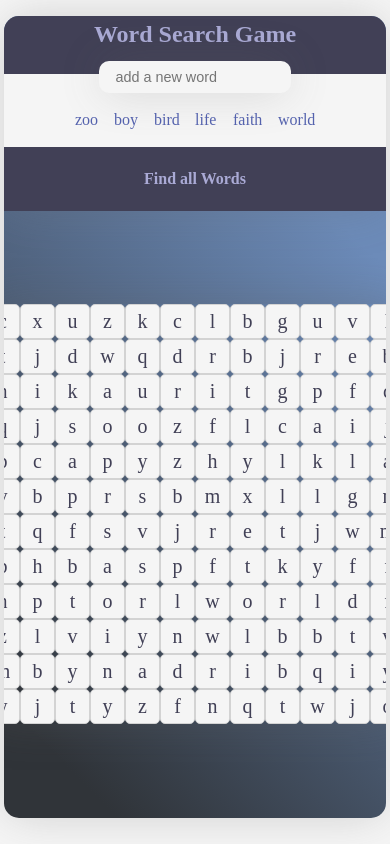
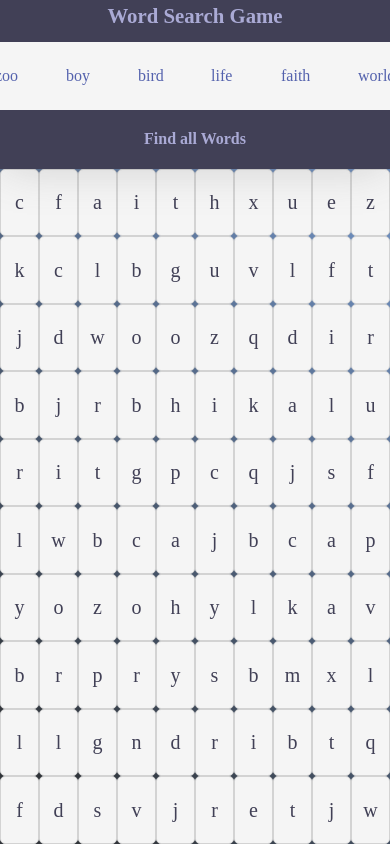
Before and after one commit to afifym/word_search_game_dark, a plain HTML site: page index.html in a window 390 px wide. Drawn offline with Linux system fonts and the light colour scheme.

Commit message:
responsive

```diff
--- a/css/styles.scss
+++ b/css/styles.scss
@@ -155,24 +155,14 @@ body {
 
   position: relative;
   z-index: 2;
-
-  .hints-bg {
-    width: 100%;
-    height: 12%;
-
-    background-color: $color-4;
-
-    position: absolute;
-    left: 0;
-    top: 0;
-    z-index: -1;
-  }
+  overflow: hidden;
 
   .hints-title {
-    margin-top: 0.8em;
+    padding: 0.8em 0;
     text-align: center;
     color: $color-1;
     font-size: 1.4rem;
+    background-color: $color-4;
   }
 
   .add-wrapper {
@@ -200,7 +190,11 @@ body {
     max-height: 70%;
     font-size: 1.2rem;
     color: $color-2;
+    margin-top: 0.5em;
 
+    li {
+      margin-top: 0.5em;
+    }
     &::-webkit-scrollbar {
       width: 12px;
     }
@@ -239,7 +233,6 @@ body {
 
 // HINT ITEM
 .hints-list .hint-item {
-  margin: 0.1em 0;
   font-size: 1.5rem;
 
   transform: scale(0);
@@ -260,13 +253,14 @@ body {
 
 #board-wrapper {
   @include flex(row, center, center);
-  width: 80%;
+  width: 80vh;
+  height: 80vh;
 
   .board {
     @include flex(row, center, center);
     flex-wrap: wrap;
-    width: 600px;
-    height: 600px;
+    width: 100%;
+    height: 100%;
 
     opacity: 1;
     box-shadow: 0px 0px 45px -5px rgba(100, 100, 100, 0.3);
@@ -307,6 +301,12 @@ body {
     animation: animate-cell-click 0.3s ease forwards;
   }
 
+  &.cell-unclicked {
+    color: $color-4;
+    background-color: $color-0;
+    border: 1px solid lightgray;
+  }
+
   &.mark-found {
     pointer-events: none;
     background-color: $color-3;
@@ -322,62 +322,45 @@ body {
 @media (max-width: 860px) {
   #container {
     @include flex(column, none, center);
-    width: 98%;
+    margin-top: 0;
+    border-radius: 0;
+    width: 100vw;
+    height: 100vh;
   }
 
   #hints {
     width: 100%;
-    height: 25%;
-    margin-bottom: 0;
-
-    .hints-bg {
-      height: 30%;
-    }
+    height: 20%;
 
     .hints-title {
-      margin-top: 0.2em;
-      font-size: 1.5rem;
+      font-size: 1.3rem;
+      height: 25%;
+      margin: 0;
+      padding: 0.2em 0;
     }
-
-    .add-wrapper {
-      width: 50%;
-      height: 20px;
-      margin: 0 auto;
-      margin-top: 0.8em;
-    }
-
     .hints-list {
       flex-direction: row;
-      height: 100px;
+      margin: 0;
+      padding: 0;
+
+      height: 40%;
 
       .hint-item {
         font-size: 1rem;
-        margin: 0.3em 0.5em;
+        margin: 0 1.5em;
       }
     }
 
     .message {
       font-size: 1rem;
-      height: 60%;
+      padding: 1em 0;
+      margin-top: auto;
+      height: 35%;
     }
   }
 
   #board-wrapper {
     width: 100%;
-    height: 100%;
-
-    .board {
-      width: 420px;
-      height: 420px;
-      ul {
-        width: 420px !important;
-        height: 35px !important;
-
-        .cell {
-          width: 35px !important;
-          height: 35px !important;
-        }
-      }
-    }
+    height: 80%;
   }
 }
--- a/index.html
+++ b/index.html
@@ -19,11 +19,11 @@
     <div id="container">
       <!-- HINTS -->
       <div id="hints">
-        <div class="hints-bg"></div>
+        <!-- <div class="hints-bg"></div> -->
         <h5 class="hints-title">Word Search Game</h5>
-        <div class="add-wrapper">
+        <!-- <div class="add-wrapper">
           <input type="text" placeholder="add a new word" class="add-input" />
-        </div>
+        </div> -->
         <ul class="hints-list"></ul>
         <h5 class="message">Find all Words</h5>
       </div>
@@ -31,6 +31,7 @@
       <div id="board-wrapper">
         <div class="board"></div>
       </div>
+      <div></div>
     </div>
 
     <script src="./js/app.js"></script>
--- a/js/app.js
+++ b/js/app.js
@@ -137,10 +137,10 @@ const directions = [
 
 const alphabet = "abcdefghijklmnopqrstuvwxyz";
 
-const ROWS = 12;
-const COLS = 12;
+const ROWS = 10;
+const COLS = 10;
 const addBtn = document.querySelector(".add-btn");
-const addInput = document.querySelector(".add-input");
+// const addInput = document.querySelector(".add-input");
 const hintsList = document.querySelector(".hints-list");
 const msg = document.querySelector(".message");
 const boardElement = document.querySelector(".board");
@@ -307,14 +307,17 @@ function detectLeftButton(evt) {
 const constructBoard = () => {
   // Constructs an empty board according to a number of rows and columns
   // Changing the rows and cols will require changing the widths and heights
+  const cellSize = "10%";
 
   for (let i = 0; i < ROWS; i++) {
     let newRow = document.createElement("ul");
     // Creates a new row in the board
-    newRow.setAttribute("style", `width: ${600}px; height: ${50}px;`);
+    newRow.setAttribute("style", `width: 100%; height: ${cellSize};`);
 
     for (let j = 0; j < COLS; j++) {
       let newChild = document.createElement("li");
+      newChild.setAttribute("style", `width: ${cellSize}; height: 100%;`);
+
       newChild.dataset.row = i;
       newChild.dataset.col = j;
       newChild.classList.add("cell");
@@ -439,9 +442,11 @@ const clickedCell = (e) => {
   if (e.target.classList.contains("cell-clicked")) {
     userPath = unselectPoint(userPath, row, col);
     e.target.classList.remove("cell-clicked");
+    e.target.classList.add("cell-unclicked");
   } else {
     userPath.push([row, col]);
     e.target.classList.add("cell-clicked");
+    e.target.classList.remove("cell-unclicked");
   }
 
   // Checks if the user-selected path is connected
@@ -535,22 +540,22 @@ const boardReset = () => {
   boardElement.classList.add("add-animation");
 };
 
-addInput.addEventListener("keypress", (e) => {
-  if (e.keyCode == 13) {
-    // Detects enterkey on the input
-    userNewWord = addInput.value;
-    if (correctWords.includes(userNewWord)) {
-      msg.innerHTML = "Word already placed!";
-      userNewWord = "";
-    } else if (userNewWord.length > ROWS - 2) {
-      msg.innerHTML = "Word is too long!";
-      userNewWord = "";
-    } else {
-      addInput.value = "";
-      boardReset();
-    }
-  }
-});
+// addInput.addEventListener("keypress", (e) => {
+//   if (e.keyCode == 13) {
+//     // Detects enterkey on the input
+//     userNewWord = addInput.value;
+//     if (correctWords.includes(userNewWord)) {
+//       msg.innerHTML = "Word already placed!";
+//       userNewWord = "";
+//     } else if (userNewWord.length > ROWS - 2) {
+//       msg.innerHTML = "Word is too long!";
+//       userNewWord = "";
+//     } else {
+//       addInput.value = "";
+//       boardReset();
+//     }
+//   }
+// });
 
 const constructCorrectWords = () => {
   // adds random words to the "correctWords" array
```
Also changed, not shown: css/styles.css, 1 other file.
